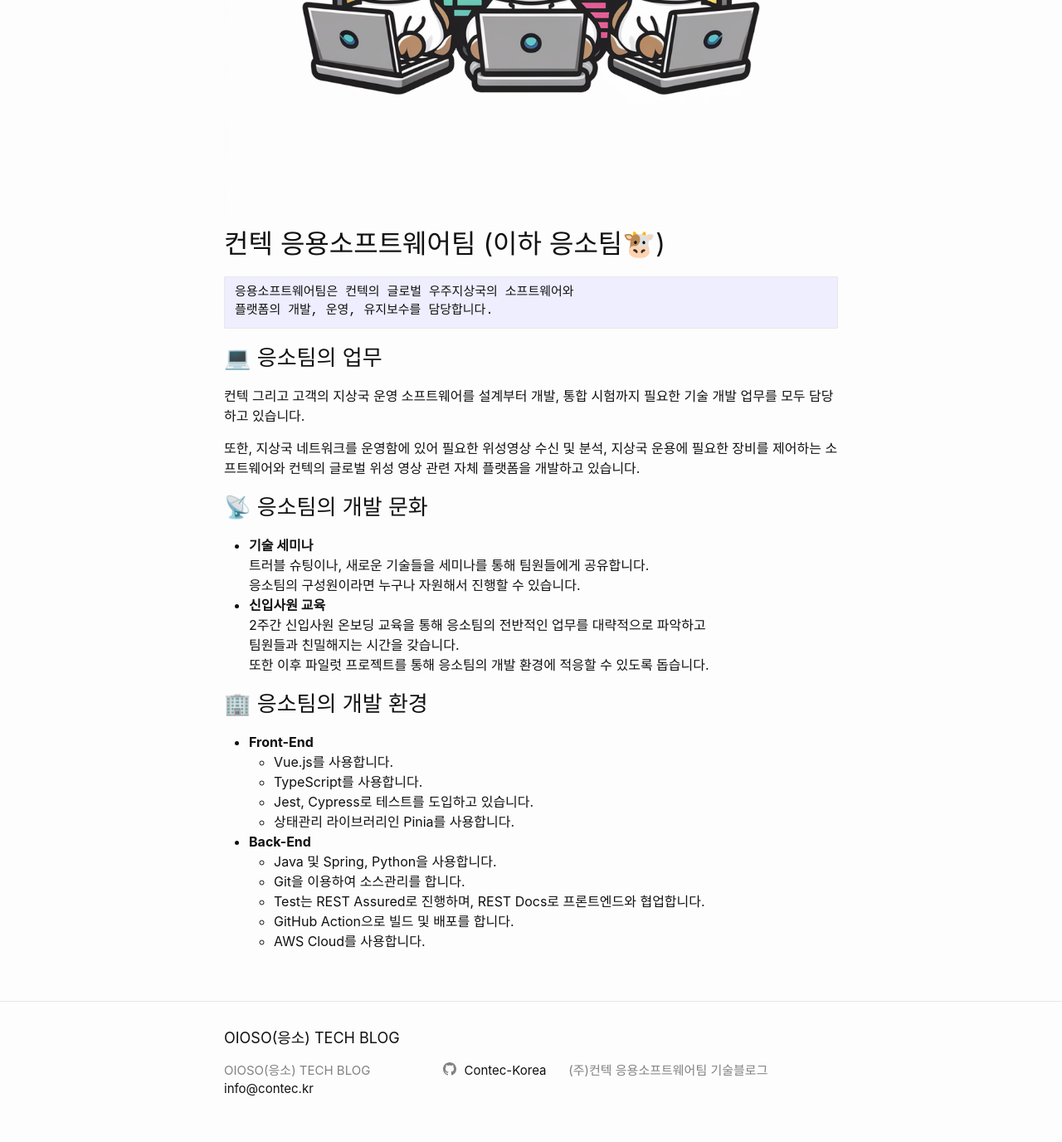
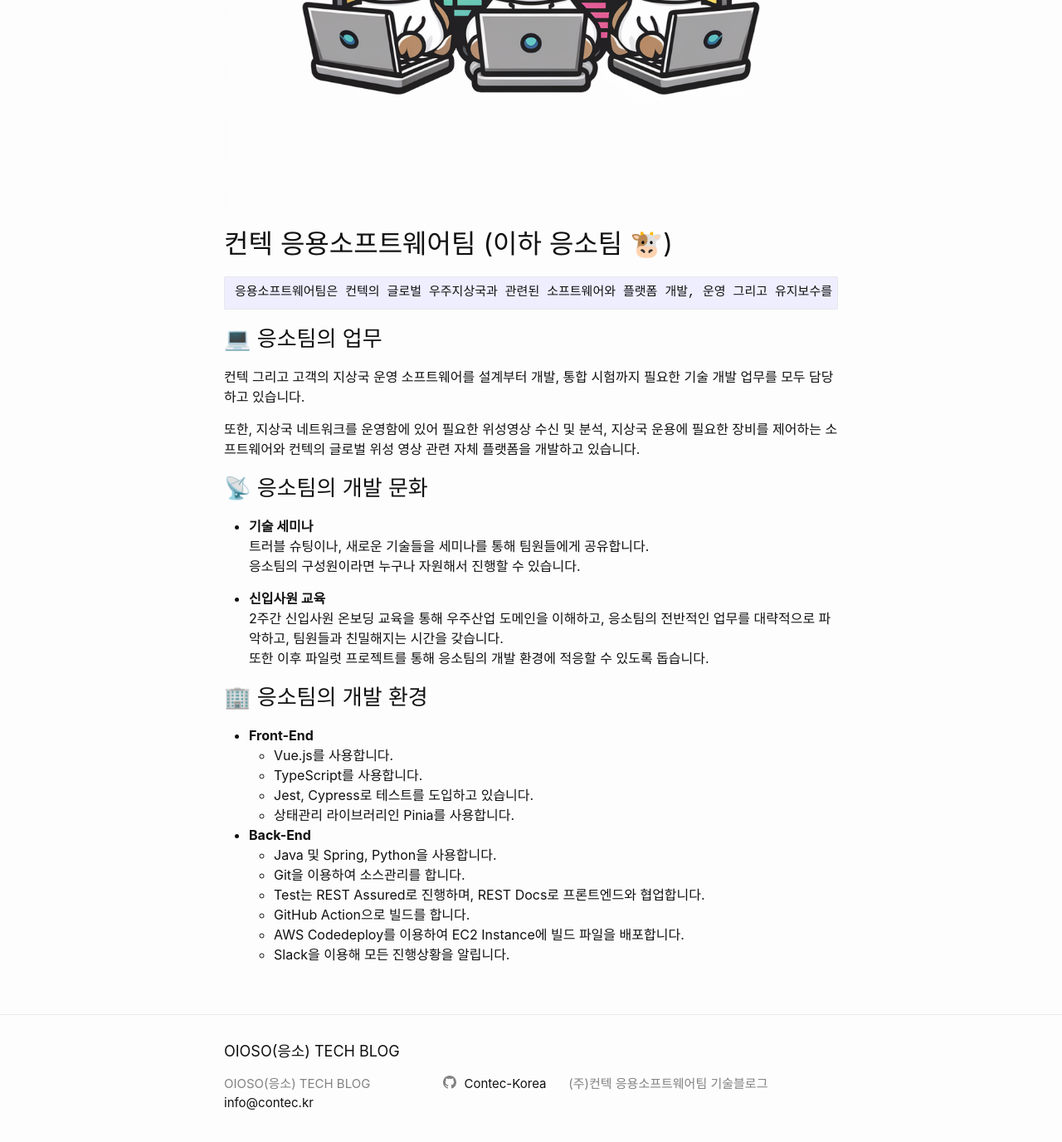
Before and after one commit to Contec-Korea/oioso.github.io, a Jekyll site: the page built from about.markdown, in a window 1280 px wide and 1400 px high, scrolled down 665 px. Shown: the top 1376 px of the window at 83% size. Built offline with Jekyll 4.4.1, drawn with Linux system fonts in a browser that asks for light colours; emoji names are drawn with the system emoji font.

Commit message:
fix: 설명 변경

````diff
--- a/about.markdown
+++ b/about.markdown
@@ -6,11 +6,10 @@ permalink: /about/
 
 ![OIOSO LOGO!](../assets/images/oioso_logo_by_ai.png "응소 로고")
 
-## 컨텍 응용소프트웨어팀 (이하 응소팀:cow:)
+## 컨텍 응용소프트웨어팀 (이하 응소팀 :cow:)
 
 ```
-응용소프트웨어팀은 컨텍의 글로벌 우주지상국의 소프트웨어와
-플랫폼의 개발, 운영, 유지보수를 담당합니다.
+응용소프트웨어팀은 컨텍의 글로벌 우주지상국과 관련된 소프트웨어와 플랫폼 개발, 운영 그리고 유지보수를 담당합니다.
 ```
 
 ### :computer: 응소팀의 업무
@@ -22,9 +21,9 @@ permalink: /about/
 - **기술 세미나**
   트러블 슈팅이나, 새로운 기술들을 세미나를 통해 팀원들에게 공유합니다.
   응소팀의 구성원이라면 누구나 자원해서 진행할 수 있습니다.
+
 - **신입사원 교육**
-  2주간 신입사원 온보딩 교육을 통해 응소팀의 전반적인 업무를 대략적으로 파악하고
-  팀원들과 친밀해지는 시간을 갖습니다.
+  2주간 신입사원 온보딩 교육을 통해 우주산업 도메인을 이해하고, 응소팀의 전반적인 업무를 대략적으로 파악하고, 팀원들과 친밀해지는 시간을 갖습니다.
   또한 이후 파일럿 프로젝트를 통해 응소팀의 개발 환경에 적응할 수 있도록 돕습니다.
 
 ### :office: 응소팀의 개발 환경
@@ -33,9 +32,11 @@ permalink: /about/
     - TypeScript를 사용합니다.
     - Jest, Cypress로 테스트를 도입하고 있습니다.
     - 상태관리 라이브러리인 Pinia를 사용합니다.
+
 - **Back-End**
     - Java 및 Spring, Python을 사용합니다.
     - Git을 이용하여 소스관리를 합니다.
     - Test는 REST Assured로 진행하며, REST Docs로 프론트엔드와 협업합니다.
-    - GitHub Action으로 빌드 및 배포를 합니다.
-    - AWS Cloud를 사용합니다.
+    - GitHub Action으로 빌드를 합니다.
+    - AWS Codedeploy를 이용하여 EC2 Instance에 빌드 파일을 배포합니다.
+    - Slack을 이용해 모든 진행상황을 알립니다.
````
